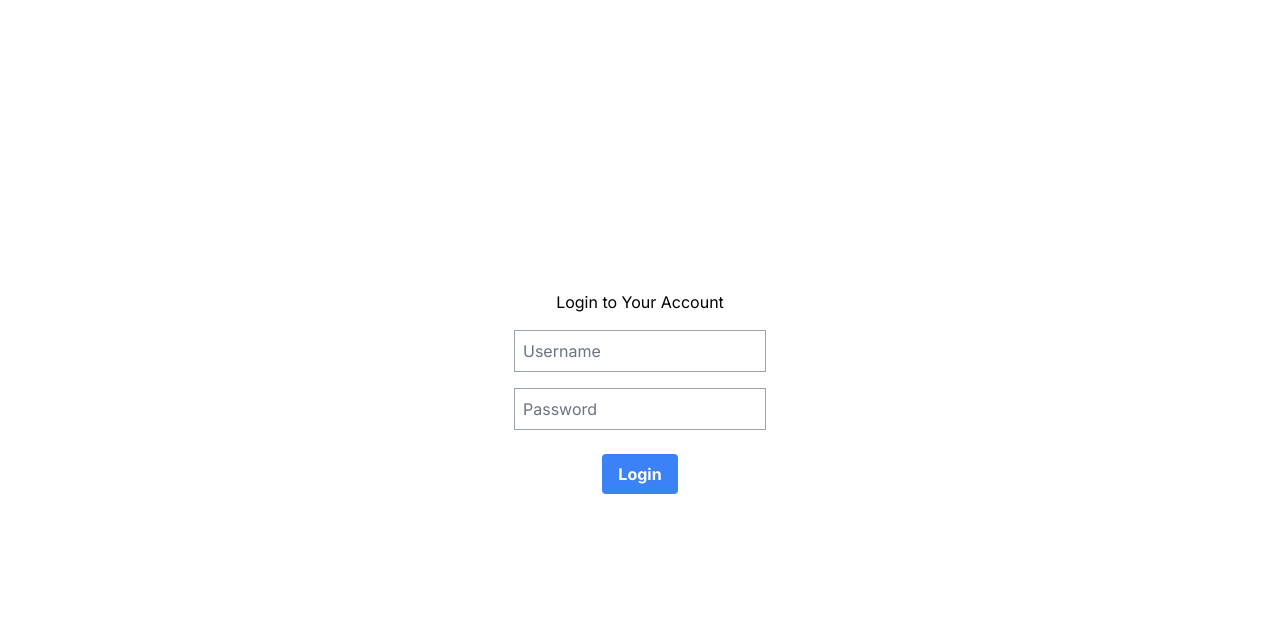
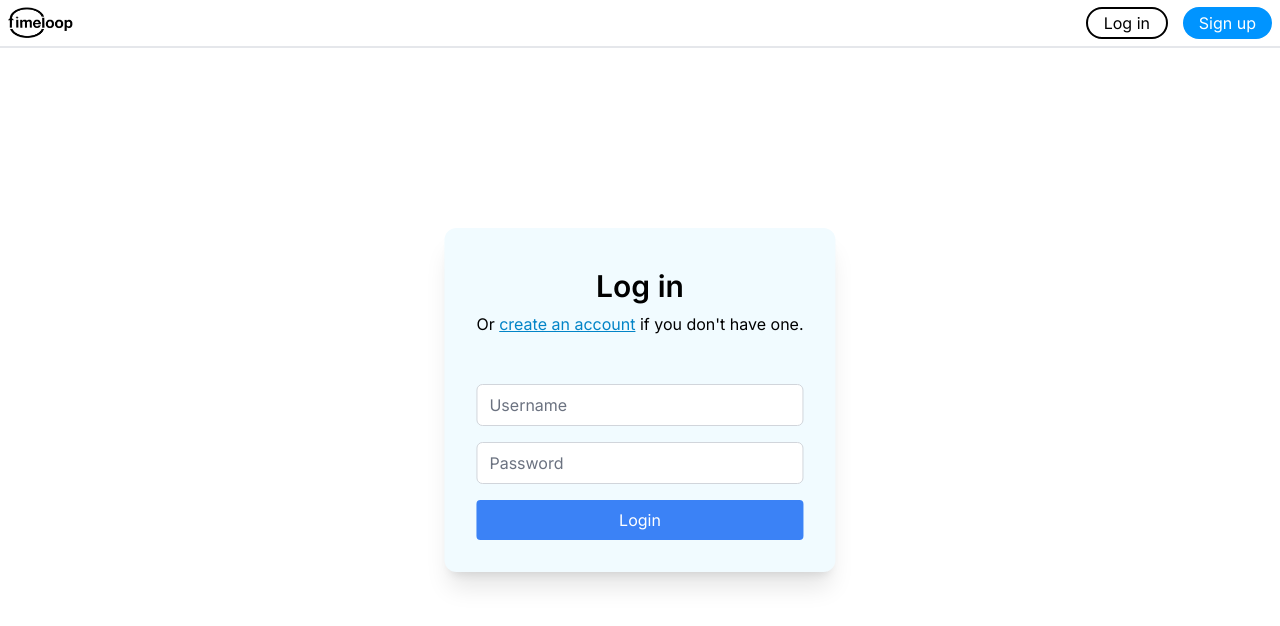
Before and after one commit to jpxoi/timeloop-frontend, a React (Vite) app: page /login in a window 1280 px wide. Shown: the top 626 px of the page. Built offline with nearby package versions, Linux system fonts and the light colour scheme; no server answers.

Commit message:
Base login design

```diff
--- a/src/Components/Pages/Login.jsx
+++ b/src/Components/Pages/Login.jsx
@@ -1,6 +1,9 @@
 import React from "react";
 import { login } from "../../Helpers/Auth";
 import { useNavigate } from "react-router-dom";
+import { Link } from "react-router-dom";
+
+import LandingHeader from "../Organisms/LandingHeader";
 
 function Login() {
   const navigate = useNavigate();
@@ -35,20 +38,39 @@ function Login() {
   const loadingMessage = isLoading ? "Loading..." : "Login";
 
   return (
-    <div className="flex flex-col justify-center items-center h-screen">
-      <h1>Login to Your Account</h1>
+    <div className="flex flex-col h-screen min-w-max relative">
+      <LandingHeader/>
+
+      <div className="bg-[#F1FBFF] rounded-xl shadow-xl p-8 grid grid-cols-2 gap-8 absolute top-1/2 left-1/2 transform -translate-x-1/2 -translate-y-1/2">
+        <div className="col-span-2 self-start py-0">
+          <h1 className="font-semibold text-3xl text-center p-2">Log in</h1>
+          <h1 className="text-center">
+            Or{" "}
+            <Link
+              to="/Signup"
+              className="text-sky-600 hover:text-sky-400 underline"
+            >
+              create an account
+            </Link>{" "}
+            if you don't have one.
+          </h1>
+        </div>
+
+        <form className="flex flex-col col-span-2">
           <input
             type="text"
             placeholder="Username"
-        className="border border-gray-400 p-2 mt-4"
+            className="border border-gray-300 mt-4 rounded-md"
           />
           <input
             type="password"
             placeholder="Password"
-        className="border border-gray-400 p-2 mt-4"
+            className="border border-gray-300 mt-4 rounded-md"
           />
-      <br />
-      <button onClick={handleClick} className="bg-blue-500 hover:bg-blue-700 text-white font-bold py-2 px-4 rounded">{loadingMessage}</button>
+          <button onClick={handleClick} className="bg-blue-500 hover:bg-blue-700 text-white py-2 px-4 rounded mt-4">{loadingMessage}</button>
+        </form>
+      </div>
+
       <p id="error-message" className="mt-4 text-red-500"></p>
     </div>
   );
```
Lines whose indentation alone changed are shown as unchanged.
